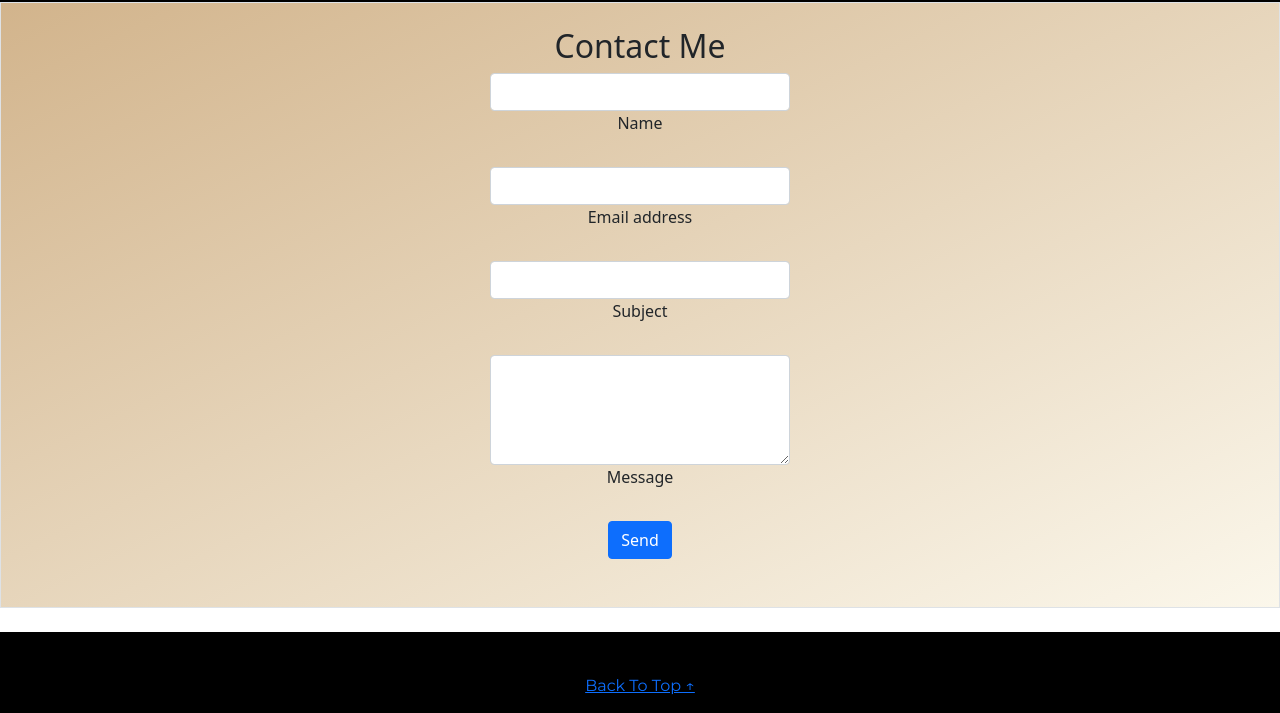
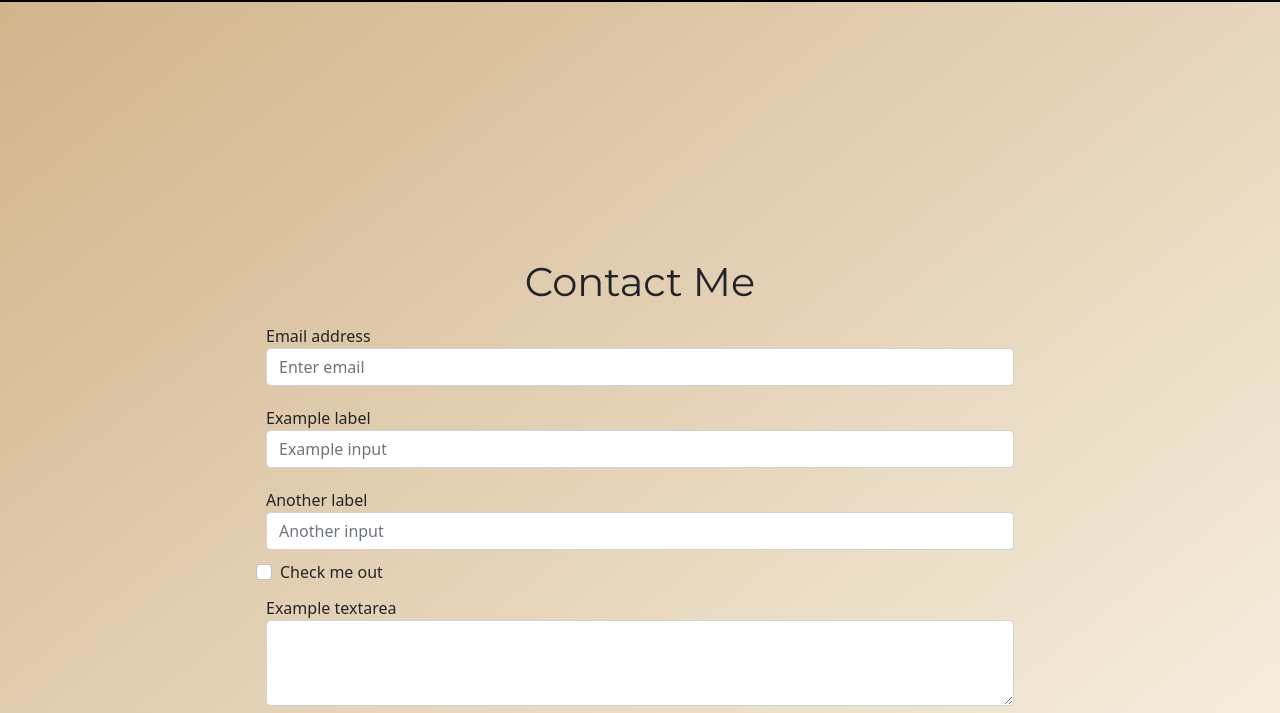
Before and after one commit to Mia557/portfolio, a plain HTML site: page index.html in a window 1280 px wide. Shown: the part 1010-1723 px from the top of the page. Drawn offline with nearby package versions, Linux system fonts and the light colour scheme.

Commit message:
fixed jumbotron text and contact

```diff
--- a/index.html
+++ b/index.html
@@ -77,38 +77,32 @@
 
       <!--Contact me -->
 
-      <section class="border p-4 d-flex justify-content-center mb-4">
-        <form id="contact-form" class="text-center" style="width: 100%; max-width: 300px">
-          <h2>Contact Me</h2>
-
-          <!-- Name input -->
-          <div class="form-outline mb-4">
-            <input type="text" id="name" name="name" class="form-control">
-            <label class="form-label" for="name" style="margin-left: 0px;">Name</label>
-          <div class="form-notch"><div class="form-notch-leading" style="width: 9px;"></div><div class="form-notch-middle" style="width: 41.6px;"></div><div class="form-notch-trailing"></div></div></div>
-
-          <!-- Email input -->
-          <div class="form-outline mb-4">
-            <input type="email" id="email" name="email" class="form-control">
-            <label class="form-label" for="email" style="margin-left: 0px;">Email address</label>
-          <div class="form-notch"><div class="form-notch-leading" style="width: 9px;"></div><div class="form-notch-middle" style="width: 88.8px;"></div><div class="form-notch-trailing"></div></div></div>
-
-          <!-- Subject input -->
-          <div class="form-outline mb-4">
-            <input type="text" id="subject" name="subject" class="form-control">
-            <label class="form-label" for="subject" style="margin-left: 0px;">Subject</label>
-          <div class="form-notch"><div class="form-notch-leading" style="width: 9px;"></div><div class="form-notch-middle" style="width: 50.4px;"></div><div class="form-notch-trailing"></div></div></div>
-
-          <!-- Message input -->
-          <div class="form-outline mb-4">
-            <textarea class="form-control" id="message" name="message" rows="4"></textarea>
-            <label class="form-label" for="message" style="margin-left: 0px;">Message</label>
-          <div class="form-notch"><div class="form-notch-leading" style="width: 9px;"></div><div class="form-notch-middle" style="width: 60px;"></div><div class="form-notch-trailing"></div></div></div>
-
-          <!-- Submit button -->
-          <button class="btn btn-primary btn-block mb-4 ripple-surface">Send</button>
-        </form>
-      </section>
+      <form class="contact">
+        <h1 class="contact-title">Contact Me</h1>
+        <div class="form-group">
+          <label for="exampleInputEmail1">Email address</label>
+          <input type="email" class="form-control" id="exampleInputEmail1" aria-describedby="emailHelp" placeholder="Enter email">
+          <small id="emailHelp" class="form-text text-muted"></small>
+        </div>
+        <form>
+          <div class="form-group">
+            <label for="formGroupExampleInput">Example label</label>
+            <input type="text" class="form-control" id="formGroupExampleInput" placeholder="Example input">
+          </div>
+          <div class="form-group">
+            <label for="formGroupExampleInput2">Another label</label>
+            <input type="text" class="form-control" id="formGroupExampleInput2" placeholder="Another input">
+          </div>
+        <div class="form-check">
+          <input type="checkbox" class="form-check-input" id="exampleCheck1">
+          <label class="form-check-label" for="exampleCheck1">Check me out</label>
+        </div>
+        <div class="form-group">
+          <label for="exampleFormControlTextarea1">Example textarea</label>
+          <textarea class="form-control" id="exampleFormControlTextarea1" rows="3"></textarea>
+        </div>
+        <button type="submit" class="btn btn-primary">Submit</button>
+      </form>
 
       <!--footer-->
       <footer>
@@ -125,7 +119,7 @@
           <p class="footer-text">&copy; Mia Goodwin All Rights Reserved 2020</p>
         </div>
       </footer>
-      <!--contact me-->
+
 
 
 
--- a/styles.css
+++ b/styles.css
@@ -11,7 +11,7 @@
     padding-top: 250px;
     padding-left: 100px;
     font-family: 'Montserrat', sans-serif;
-    text-indent: 50px;
+
     @media screen and (max-width: 600px)
      body  background-image: url(white-outline.png);
    }
@@ -28,9 +28,8 @@
     background-color: black;
    font-family: 'Montserrat', sans-serif;
    text-indent: 50px;
+   text-align: center;
 }
-
-
 
 /*
 .contact-title {
@@ -46,11 +45,20 @@
    padding: 10%;
 }
 */
-.border {
+.contact-title {
+    text-align: center;
+    font-family: 'Montserrat', sans-serif;
+}
+
+.contact{
     background-image: linear-gradient(to bottom right, rgb(210,180,140), rgb(251,247,235));
-    padding: 5%;
+    padding: 20%;
+}
 
+.form-group {
+    padding: 10px;
 }
+
 
 .footer {
     background-color: black;
```
